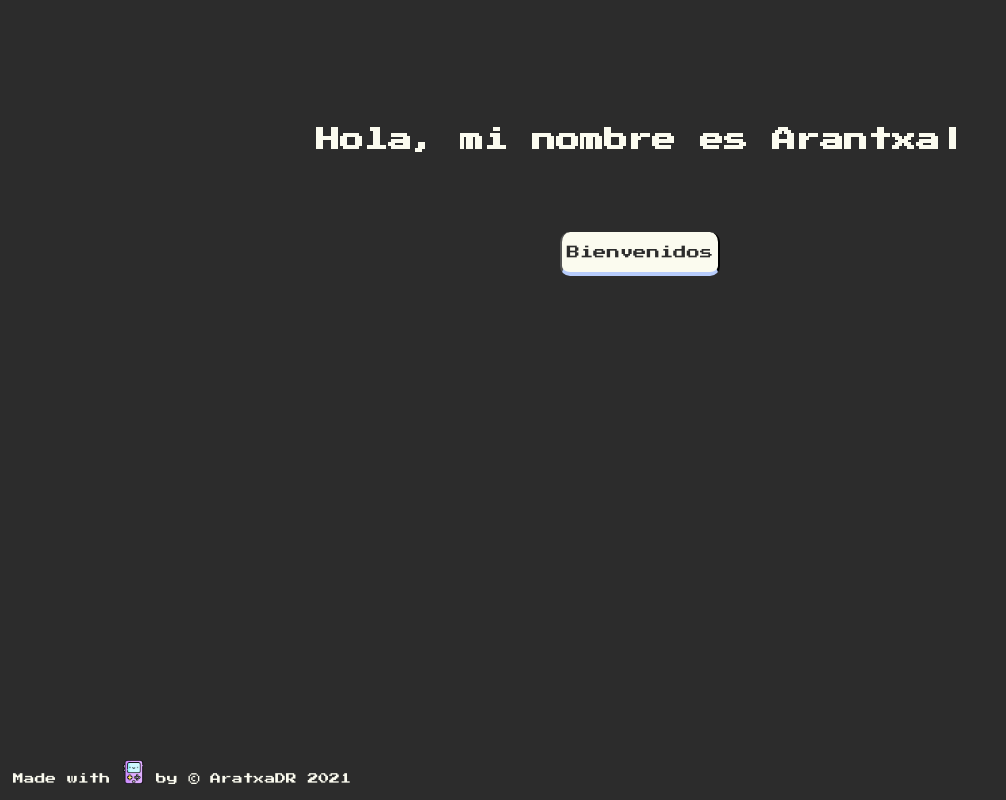
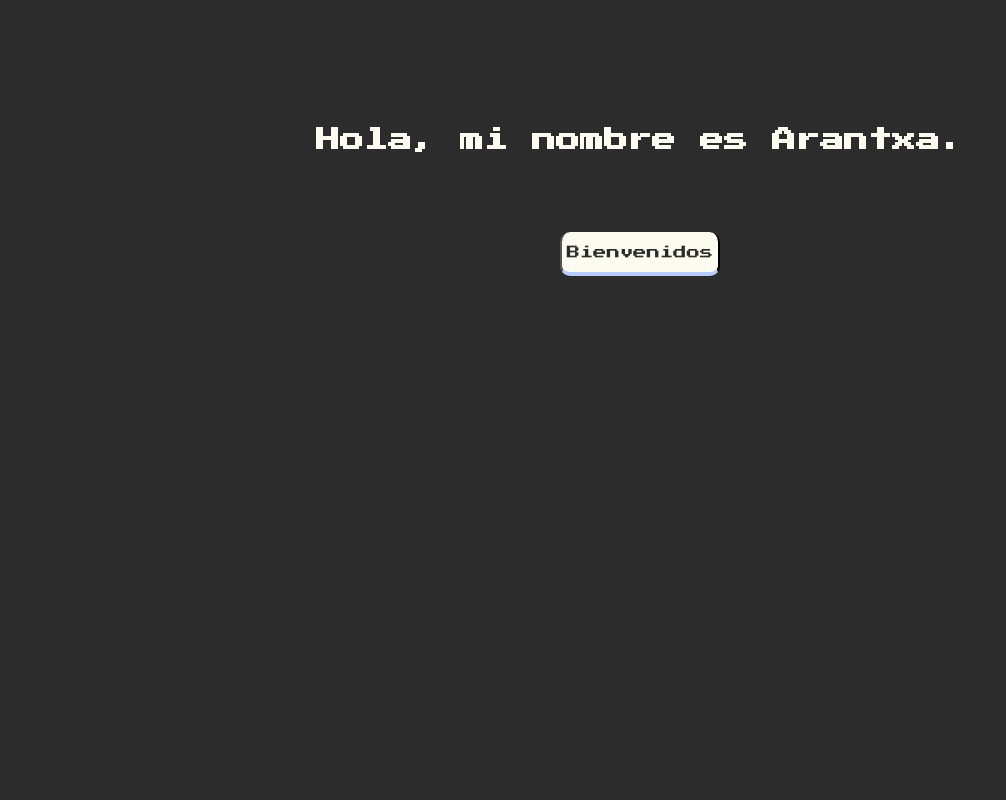
Before and after one commit to ArantxaDR/Portfolio, a React (Create React App) app: page / in a window 1280 px wide. Shown: the top 800 px of the page, without its empty margins (0-1006 px from the left). Built offline with nearby package versions, Linux system fonts and the light colour scheme; a web font is replaced by a local one.

Commit message:
put landing outside route

```diff
--- a/src/App.tsx
+++ b/src/App.tsx
@@ -9,6 +9,7 @@ import Footer from "./components/Footer/Footer";
 function App() {
   return (
     <>
+      <Landing />
       <Switch>
         <Route exact path="/" component={Landing} />
         <Route path="/aboutme" component={Aboutme} />
```
